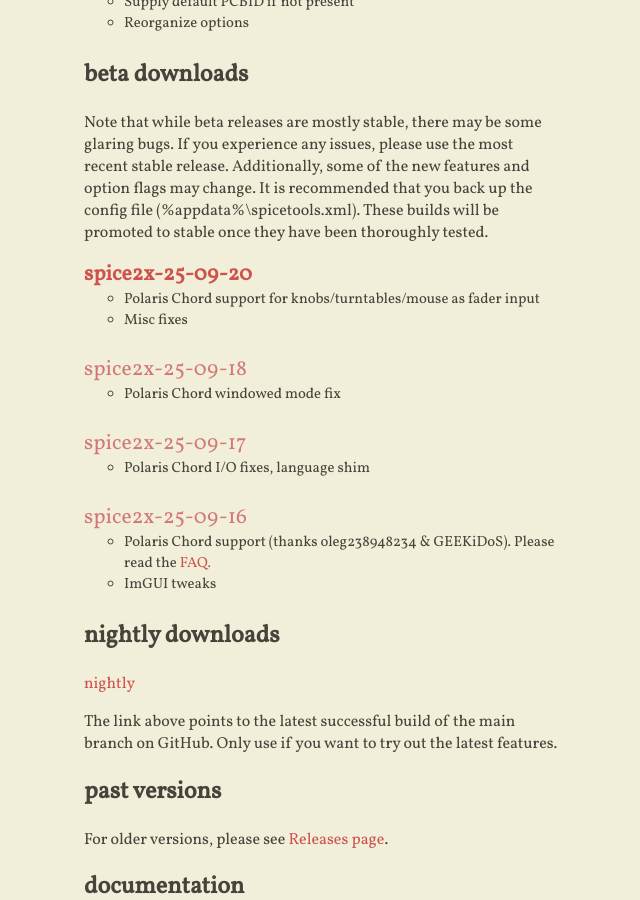
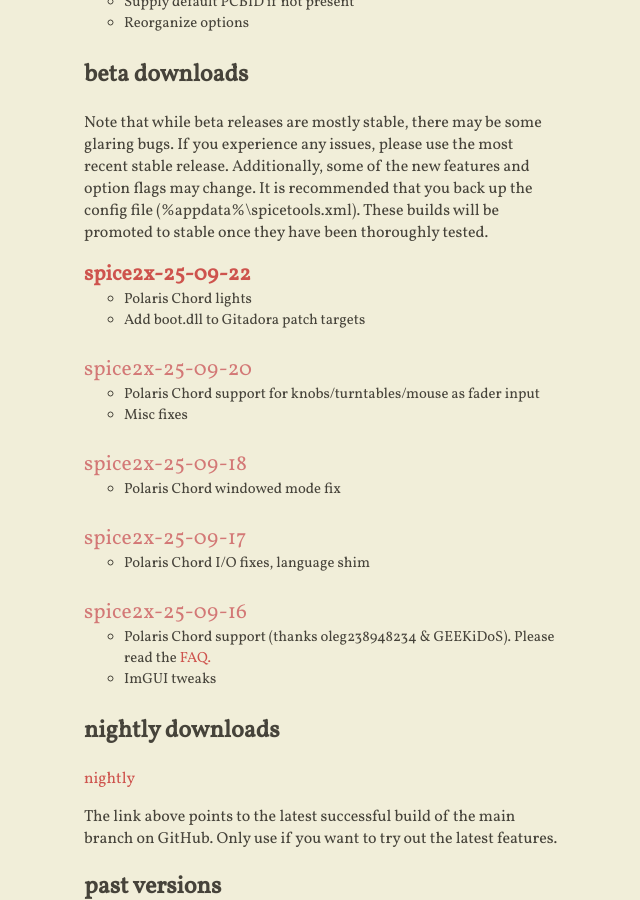
Before and after one commit to spice2x/spice2x.github.io, a Jekyll site: the page built from docs/index.html, in a window 1280 px wide and 900 px high, scrolled down 801 px. Shown: the whole window, without its empty margins (420-1060 px from the left). Built offline with Jekyll 4.4.1, drawn with Linux system fonts in a browser that asks for light colours; nearby versions of some CDN libraries.

Commit message:
25-09-22

```diff
--- a/docs/_includes/content.html
+++ b/docs/_includes/content.html
@@ -50,6 +50,15 @@
   stable once they have been thoroughly tested.
 </p>
 <ul class="downloads-beta highlight-latest">
+  <li>
+    <a class="download-link" href="https://github.com/spice2x/spice2x.github.io/releases/download/25-09-22/spice2x-25-09-22.zip">
+      spice2x-25-09-22
+    </a>
+    <ul>
+      <li>Polaris Chord lights</li>
+      <li>Add boot.dll to Gitadora patch targets</li>
+    </ul>
+  </li>
   <li>
     <a class="download-link" href="https://github.com/spice2x/spice2x.github.io/releases/download/25-09-20/spice2x-25-09-20.zip">
       spice2x-25-09-20
```
